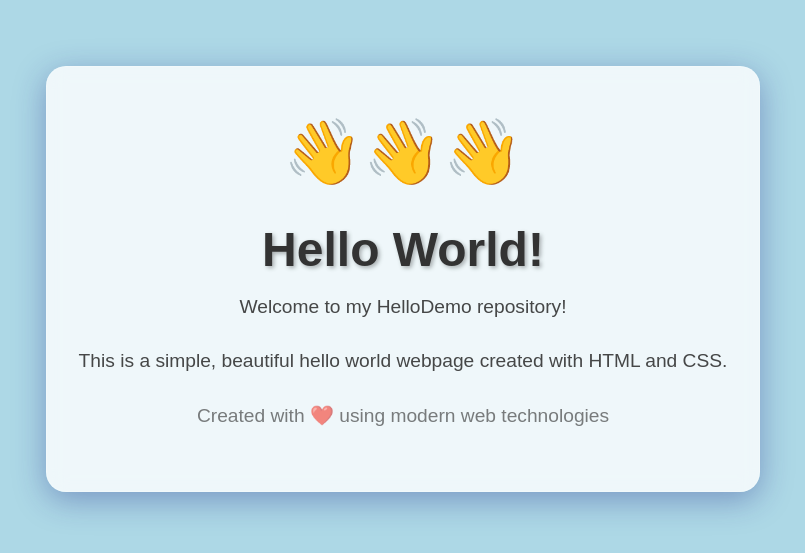
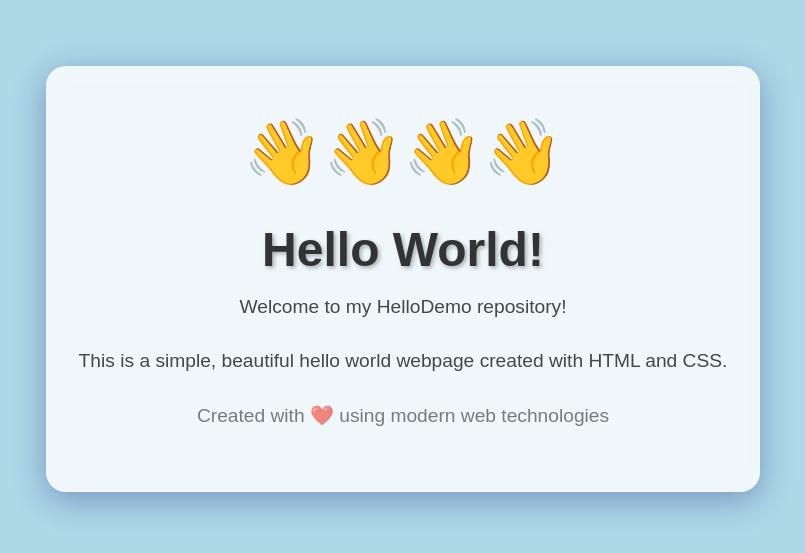
Before and after one commit to dineshmurthy/HelloDemo, a plain HTML site: page index.html in a window 1280 px wide. Shown: the part 121-674 px from the top of the page, without its empty margins (237-1042 px from the left). Drawn offline with Linux system fonts and the light colour scheme.

Commit message:
Add another waving hand emoji to the Hello Demo page

```diff
--- a/index.html
+++ b/index.html
@@ -60,7 +60,7 @@
 </head>
 <body>
     <div class="container">
-        <div class="emoji">👋👋👋</div>
+        <div class="emoji">👋👋👋👋</div>
         <h1>Hello World!</h1>
         <p>Welcome to my HelloDemo repository!</p>
         <p>This is a simple, beautiful hello world webpage created with HTML and CSS.</p>
```
